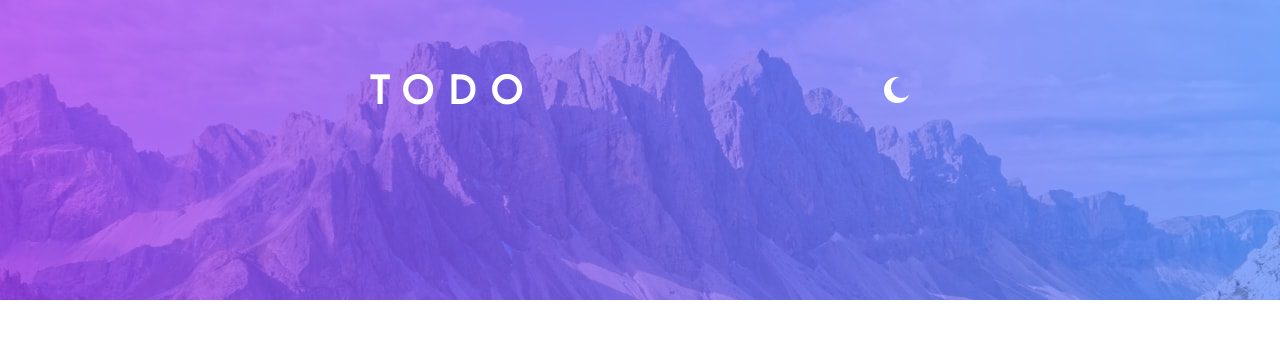
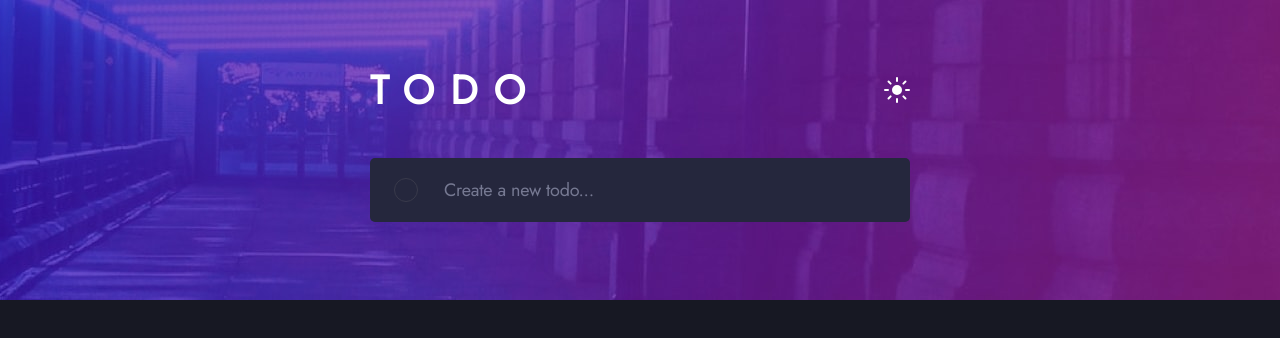
Before and after one commit to ZZ83/react-todo-app, a React (Vite) app: page / in a window 1280 px wide. Shown: the top 338 px of the page. Built offline with nearby package versions, Linux system fonts and the light colour scheme.

Commit message:
Add and style AddItem component

```diff
--- a/src/App.jsx
+++ b/src/App.jsx
@@ -1,45 +1,49 @@
-import styled from "styled-components";
+import { useState } from "react";
 import { ThemeProvider } from "styled-components";
 import GlobalStyles from "./components/GlobalStyles";
-import { useState } from "react";
-import { BackgroundImage } from "./components/BackgroundImage";
-import { Header } from "./components/Header";
-import { Wrapper } from "./components/Wrapper";
-const Button = styled.button`
-    background-color: orange;
-    cursor: pointer;
-`;
+import BackgroundImage from "./components/BackgroundImage";
+import Wrapper from "./components/Wrapper";
+import Header from "./components/Header";
+import AddItem from "./components/AddItem";
 
-const lightTheme = {
-    body: "#ffffff",
+const themes = {
+    lightTheme: {
+        primaryBG: "#fafafa",
+        secondaryBG: "#ffffff",
+        primaryColor: "#494C6B",
+        secondaryColor: "#9495A5",
+        accentColor: "#E3E4F1",
         bg: "light",
-};
-
-const darkTheme = {
-    body: "#171823",
+    },
+    darkTheme: {
+        primaryBG: "#171823",
+        secondaryBG: "#25273D",
+        primaryColor: "#C8CBE7",
+        secondaryColor: "#767992",
+        accentColor: "#393A4B",
         bg: "dark",
+    },
 };
 
 function App() {
-    const [theme, setTheme] = useState(lightTheme);
+    const [theme, setTheme] = useState(themes.darkTheme);
 
     function changeTheme() {
-        if (theme === lightTheme) {
-            setTheme(darkTheme);
+        if (theme === themes.lightTheme) {
+            setTheme(themes.darkTheme);
         } else {
-            setTheme(lightTheme);
+            setTheme(themes.lightTheme);
         }
     }
 
     return (
         <ThemeProvider theme={theme}>
-            <>
             <GlobalStyles />
-                <BackgroundImage theme={theme} />
+            <BackgroundImage />
             <Wrapper>
                 <Header theme={theme} changeTheme={changeTheme} />
+                <AddItem />
             </Wrapper>
-            </>
         </ThemeProvider>
     );
 }
--- /dev/null
+++ b/src/components/AddItem.jsx
@@ -0,0 +1,59 @@
+import styled from "styled-components";
+
+const StyledAddItem = styled.div`
+    border-radius: 5px;
+    background-color: ${(props) => props.theme.secondaryBG};
+    padding: 0 20px;
+    display: flex;
+    align-items: center;
+    margin-top: 40px;
+    margin-bottom: 16px;
+    ::placeholder {
+        color: ${(props) => props.theme.secondaryColor};
+    }
+    @media (min-width: 588px) {
+        margin-top: 48px;
+        margin-bottom: 24px;
+        padding: 0 24px;
+    }
+`;
+
+const StyledCheckBox = styled.div`
+    width: 20px;
+    height: 20px;
+    margin-right: 12px;
+    border-radius: 50%;
+    border: 1px solid ${(props) => props.theme.accentColor};
+    @media (min-width: 588px) {
+        width: 24px;
+        height: 24px;
+        margin-right: 24px;
+    }
+`;
+
+const StyledInput = styled.input`
+    border: 0;
+    outline: 0;
+    width: 90%;
+    letter-spacing: -0.17px;
+    color: ${(props) => props.theme.primaryColor};
+    height: 48px;
+    font-size: 12px;
+    background-color: transparent;
+    @media (min-width: 588px) {
+        height: 64px;
+        font-size: 18px;
+        letter-spacing: -0.25px;
+    }
+`;
+
+function AddItem() {
+    return (
+        <StyledAddItem>
+            <StyledCheckBox />
+            <StyledInput placeholder="Create a new todo..." />
+        </StyledAddItem>
+    );
+}
+
+export default AddItem;
--- a/src/components/BackgroundImage.jsx
+++ b/src/components/BackgroundImage.jsx
@@ -25,6 +25,8 @@ export const StyledBackgroundImage = styled.div`
     }
 `;
 
-export function BackgroundImage() {
+function BackgroundImage() {
     return <StyledBackgroundImage />;
 }
+
+export default BackgroundImage;
--- a/src/components/GlobalStyles.js
+++ b/src/components/GlobalStyles.js
@@ -197,7 +197,7 @@ const GlobalStyles = createGlobalStyle`
         max-width: 1440px;
         margin: 0 auto;
         font-family: 'Jost', Arial, Helvetica, sans-serif;
-        background-color: ${(props) => props.theme.body};
+        background-color: ${(props) => props.theme.primaryBG};
     }
 
     img {
--- a/src/components/Header.jsx
+++ b/src/components/Header.jsx
@@ -1,6 +1,6 @@
 import styled from "styled-components";
-import { Logo } from "./Logo";
-import SunIcon from "./SunIcon";
+import Logo from "./Logo";
+import ThemeIcon from "./ThemeIcon";
 
 const StyledHeader = styled.header`
     display: flex;
@@ -13,11 +13,13 @@ const StyledHeader = styled.header`
     }
 `;
 
-export const Header = ({ theme, changeTheme }) => {
+function Header({ theme, changeTheme }) {
     return (
         <StyledHeader>
             <Logo />
-            <SunIcon theme={theme} changeTheme={changeTheme}></SunIcon>
+            <ThemeIcon theme={theme} changeTheme={changeTheme}></ThemeIcon>
         </StyledHeader>
     );
-};
+}
+
+export default Header;
--- a/src/components/Logo.jsx
+++ b/src/components/Logo.jsx
@@ -1,17 +1,19 @@
 import styled from "styled-components";
 
 const StyledLogo = styled.h1`
-    font-size: 20px;
+    font-size: 24px;
+    line-height: 20px;
+    letter-spacing: 8px;
     color: #fff;
-    letter-spacing: 12px;
-    line-height: 20px;
     @media (min-width: 588px) {
         font-size: 40px;
         line-height: 40px;
-        letter-spacing: 15px;
+        letter-spacing: 16px;
     }
 `;
 
-export const Logo = () => {
+function Logo() {
     return <StyledLogo>TODO</StyledLogo>;
-};
+}
+
+export default Logo;
--- a/src/components/SunIcon.jsx
+++ b/src/components/ThemeIcon.jsx
@@ -3,24 +3,18 @@ import styled from "styled-components";
 const StyledIcons = styled.svg`
     width: 20px;
     height: 20px;
+    fill: #fff;
     @media (min-width: 588px) {
         width: 26px;
         height: 26px;
     }
 `;
 
-function SunIcon({ theme, changeTheme }) {
+function ThemeIcon({ theme, changeTheme }) {
     if (theme.bg === "dark") {
         return (
-            <StyledIcons
-                xmlns="http://www.w3.org/2000/svg"
-                width="20"
-                height="20"
-                viewBox="0 0 26 26"
-                onClick={changeTheme}
-            >
+            <StyledIcons xmlns="http://www.w3.org/2000/svg" viewBox="0 0 26 26" onClick={changeTheme}>
                 <path
-                    fill="#FFF"
                     fillRule="evenodd"
                     d="M13 21a1 1 0 011 1v3a1 1 0 11-2 0v-3a1 1 0 011-1zm-5.657-2.343a1 1 0 010 1.414l-2.121 2.121a1 1 0 01-1.414-1.414l2.12-2.121a1 1 0 011.415 0zm12.728 0l2.121 2.121a1 1 0 01-1.414 1.414l-2.121-2.12a1 1 0 011.414-1.415zM13 8a5 5 0 110 10 5 5 0 010-10zm12 4a1 1 0 110 2h-3a1 1 0 110-2h3zM4 12a1 1 0 110 2H1a1 1 0 110-2h3zm18.192-8.192a1 1 0 010 1.414l-2.12 2.121a1 1 0 01-1.415-1.414l2.121-2.121a1 1 0 011.414 0zm-16.97 0l2.121 2.12A1 1 0 015.93 7.344L3.808 5.222a1 1 0 011.414-1.414zM13 0a1 1 0 011 1v3a1 1 0 11-2 0V1a1 1 0 011-1z"
                 />
@@ -28,15 +22,8 @@ function SunIcon({ theme, changeTheme }) {
         );
     } else {
         return (
-            <StyledIcons
-                xmlns="http://www.w3.org/2000/svg"
-                width="20"
-                height="20"
-                viewBox="0 0 26 26"
-                onClick={changeTheme}
-            >
+            <StyledIcons xmlns="http://www.w3.org/2000/svg" viewBox="0 0 26 26" onClick={changeTheme}>
                 <path
-                    fill="#FFF"
                     fillRule="evenodd"
                     d="M13 0c.81 0 1.603.074 2.373.216C10.593 1.199 7 5.43 7 10.5 7 16.299 11.701 21 17.5 21c2.996 0 5.7-1.255 7.613-3.268C23.22 22.572 18.51 26 13 26 5.82 26 0 20.18 0 13S5.82 0 13 0z"
                 />
@@ -45,4 +32,4 @@ function SunIcon({ theme, changeTheme }) {
     }
 }
 
-export default SunIcon;
+export default ThemeIcon;
--- a/src/components/Wrapper.jsx
+++ b/src/components/Wrapper.jsx
@@ -6,6 +6,8 @@ const StyledWrapper = styled.div`
     margin: 0 auto;
 `;
 
-export const Wrapper = ({ children }) => {
+function Wrapper({ children }) {
     return <StyledWrapper>{children}</StyledWrapper>;
-};
+}
+
+export default Wrapper;
```
Lines whose indentation alone changed are shown as unchanged.
